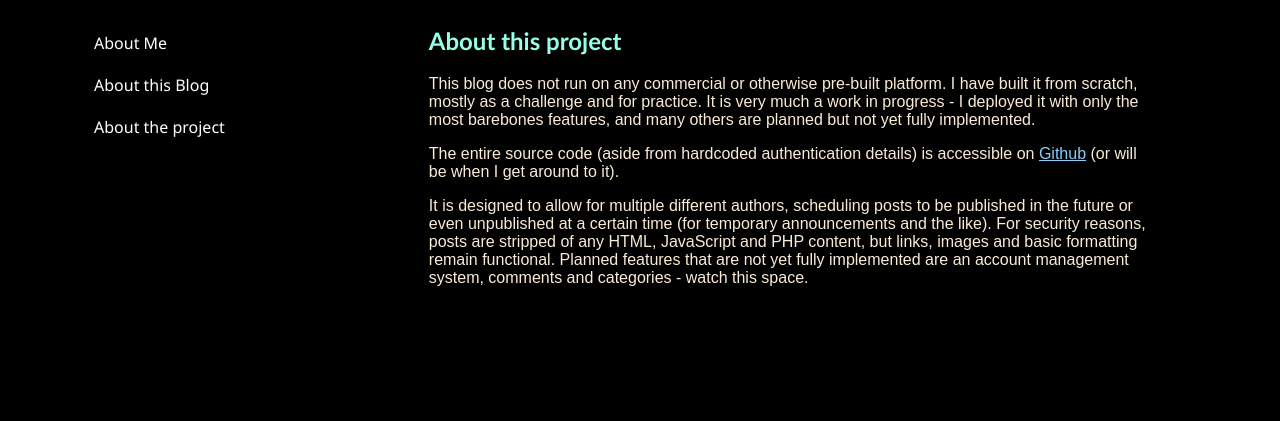
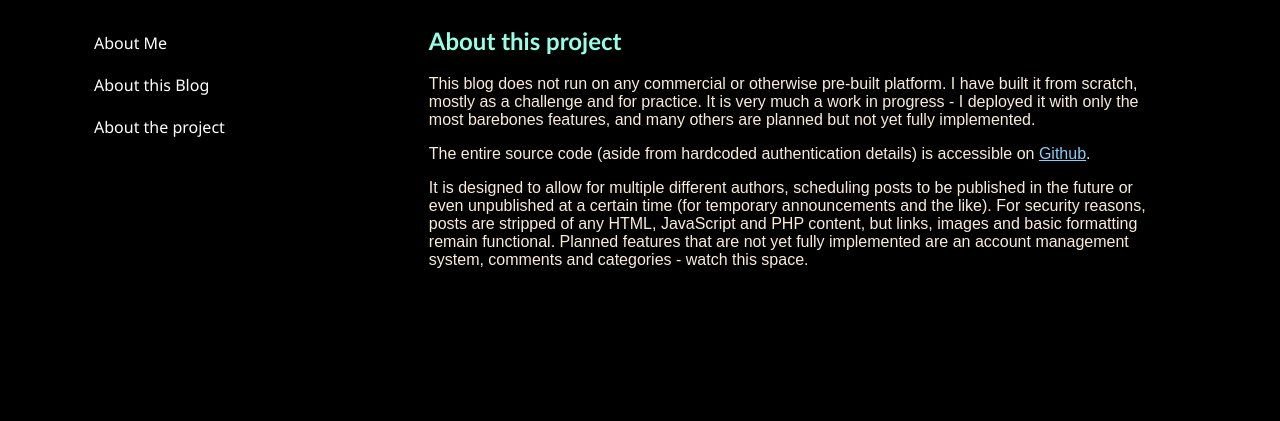
Before and after one commit to Weltwandler/WeltwandlersBlog, a PHP site: page /about.php in a window 1280 px wide, after a click on "About the project". Shown: the part 179-600 px from the top of the page. Run offline with PHP 8.4, Linux system fonts and the light colour scheme; data that the repository does not hold is empty.

Commit message:
Update about.php
Minor update to project page

```diff
--- a/about.php
+++ b/about.php
@@ -31,7 +31,7 @@ include "menu.php";
             <article id="about-project" class="about-article">
                 <h2>About this project</h2>
                 <p>This blog does not run on any commercial or otherwise pre-built platform. I have built it from scratch, mostly as a challenge and for practice. It is very much a work in progress - I deployed it with only the most barebones features, and many others are planned but not yet fully implemented.</p>
-                <p>The entire source code (aside from hardcoded authentication details) is accessible on <a href="https://github.com/Weltwandler/WeltwandlersBlog/upload/main">Github</a> (or will be when I get around to it).</p>
+                <p>The entire source code (aside from hardcoded authentication details) is accessible on <a href="https://github.com/Weltwandler/WeltwandlersBlog/">Github</a>.</p>
                 <p>It is designed to allow for multiple different authors, scheduling posts to be published in the future or even unpublished at a certain time (for temporary announcements and the like). For security reasons, posts are stripped of any HTML, JavaScript and PHP content, but links, images and basic formatting remain functional. Planned features that are not yet fully implemented are an account management system, comments and categories - watch this space.</p>
             </article>
         </div>
```
